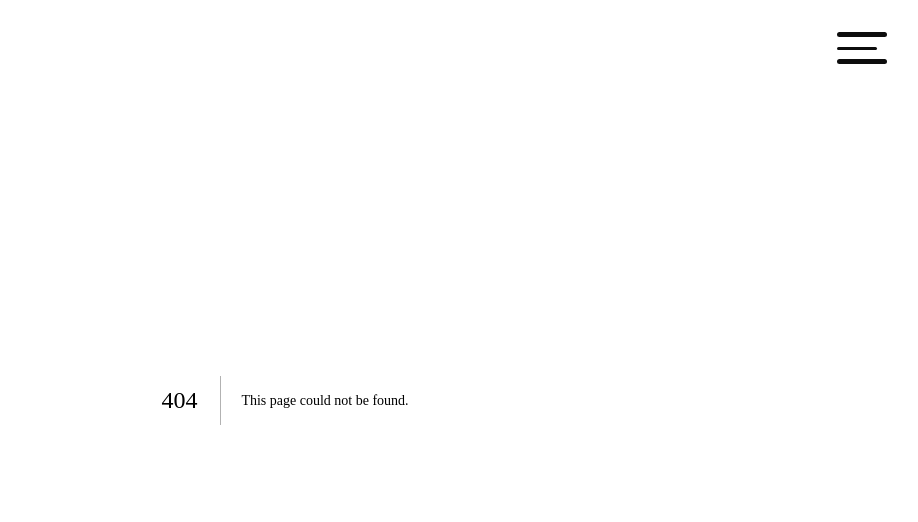
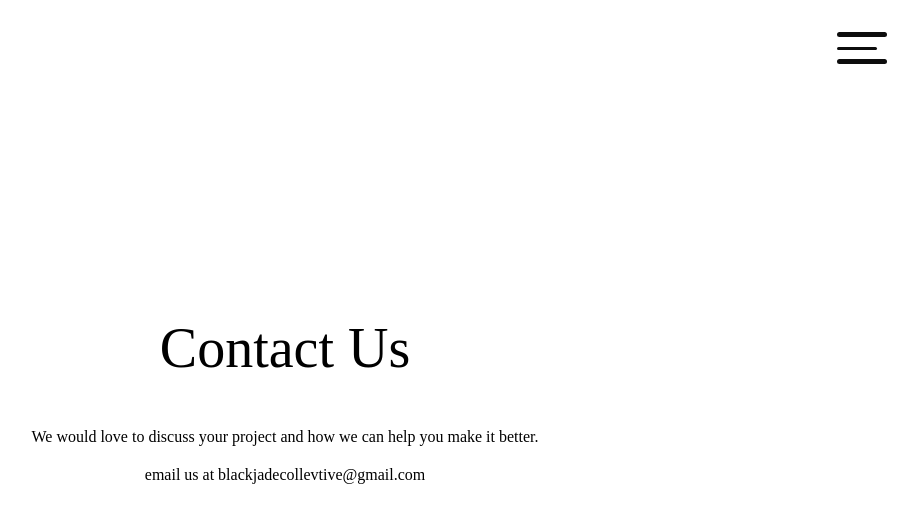
Before and after one commit to julimancan/Black-Jade, a Next.js app: page /contact in a window 1280 px wide. Before the commit this address had no page. Shown: the top 522 px of the page, without its empty margins (355-1273 px from the left). Built offline with nearby package versions, Linux system fonts and the light colour scheme; a web font is replaced by a local one.

Commit message:
added content to contact page  and empty about page

```diff
--- /dev/null
+++ b/pages/contact.js
@@ -0,0 +1,29 @@
+import styled from "@emotion/styled";
+import Link from "next/link"
+
+const ContactWrapper = styled.main`
+  padding: 1rem;
+  display: flex;
+  justify-content: center;
+  align-items: center;
+  h1 {
+    margin-bottom: 3rem;
+  }
+`;
+
+const contact = () => {
+  return (
+    <ContactWrapper>
+      <h1>Contact Us</h1>
+      <p>
+        We would love to discuss your project and how we can help you make it better.
+      </p>
+      <br/>
+      <p>
+        email us at <Link href="mailto:blackjadecollevtive@gmail.com">blackjadecollevtive@gmail.com</Link>
+      </p>
+    </ContactWrapper>
+  )
+}
+
+export default contact
```
Also changed, not shown: pages/about.js (added, +9 -0 lines).
